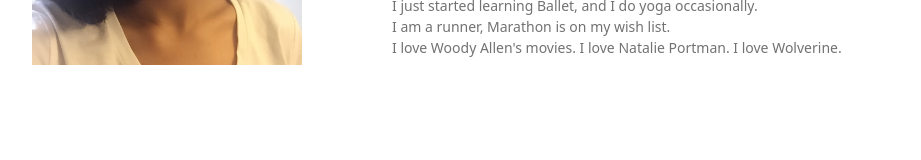
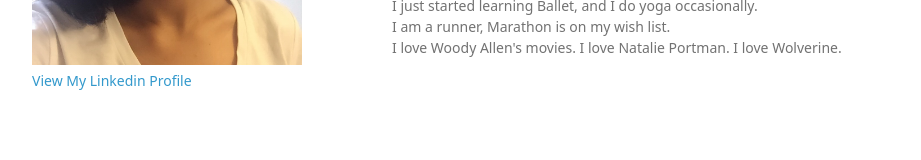
Before and after one commit to dalinguo/dalinguo.github.io, a plain HTML site: page index.html in a window 1280 px wide. Shown: the part 427-587 px from the top of the page, without its empty margins (178-1099 px from the left). Drawn offline with Linux system fonts and the light colour scheme; a web font is replaced by a local one.

Commit message:
Update index.html

```diff
--- a/index.html
+++ b/index.html
@@ -19,6 +19,7 @@
         <p>UC San Diego</p>
         <p>dalinguo@ucsd.edu</p>
         <img src="https://github.com/dalinguo/dalinguo.github.io/blob/master/icon.jpg?raw=true"/>
+        <p><a href="https://www.linkedin.com/in/dalinguo">View My Linkedin Profile</a></p>
 
 
 
```
